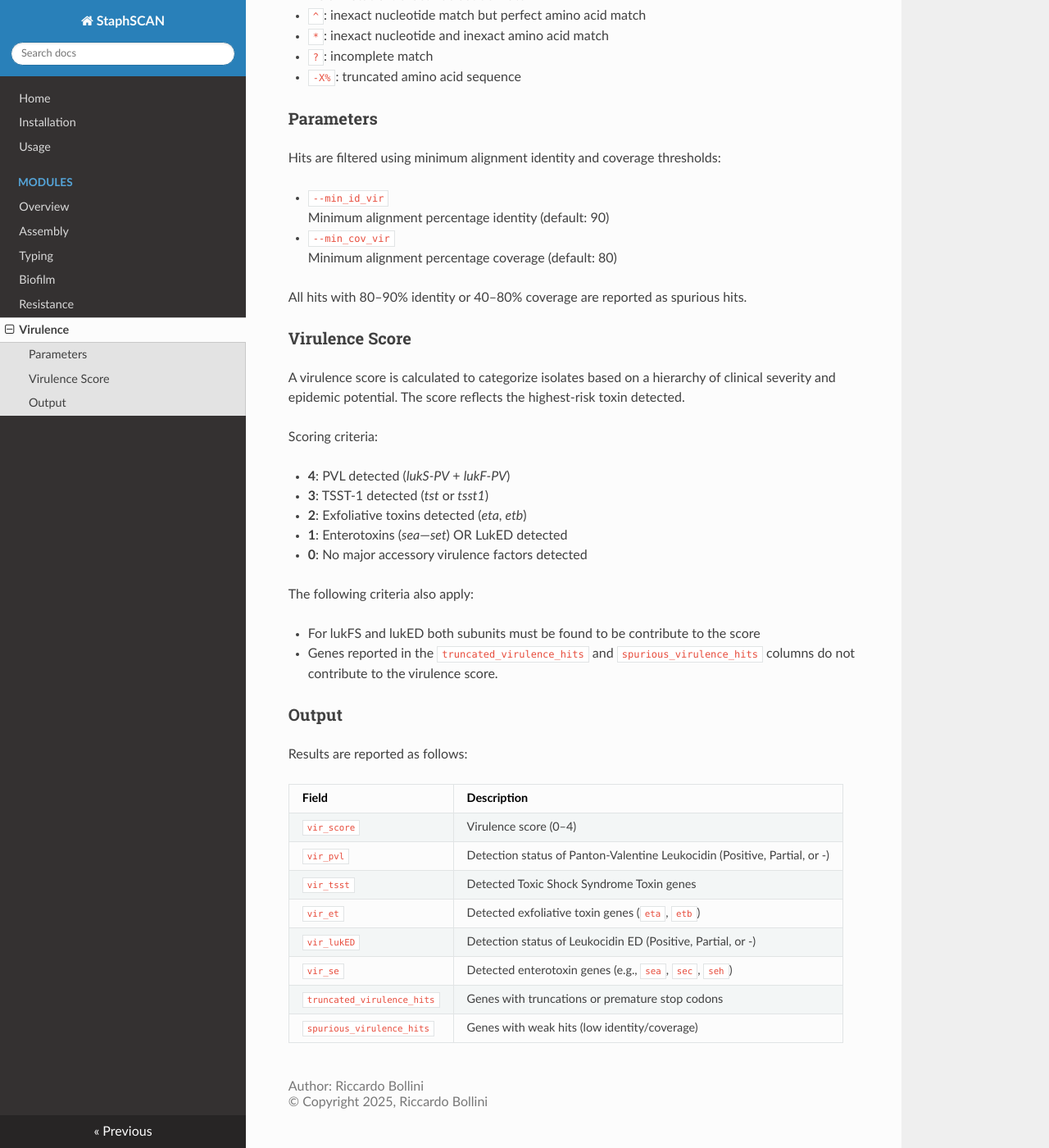
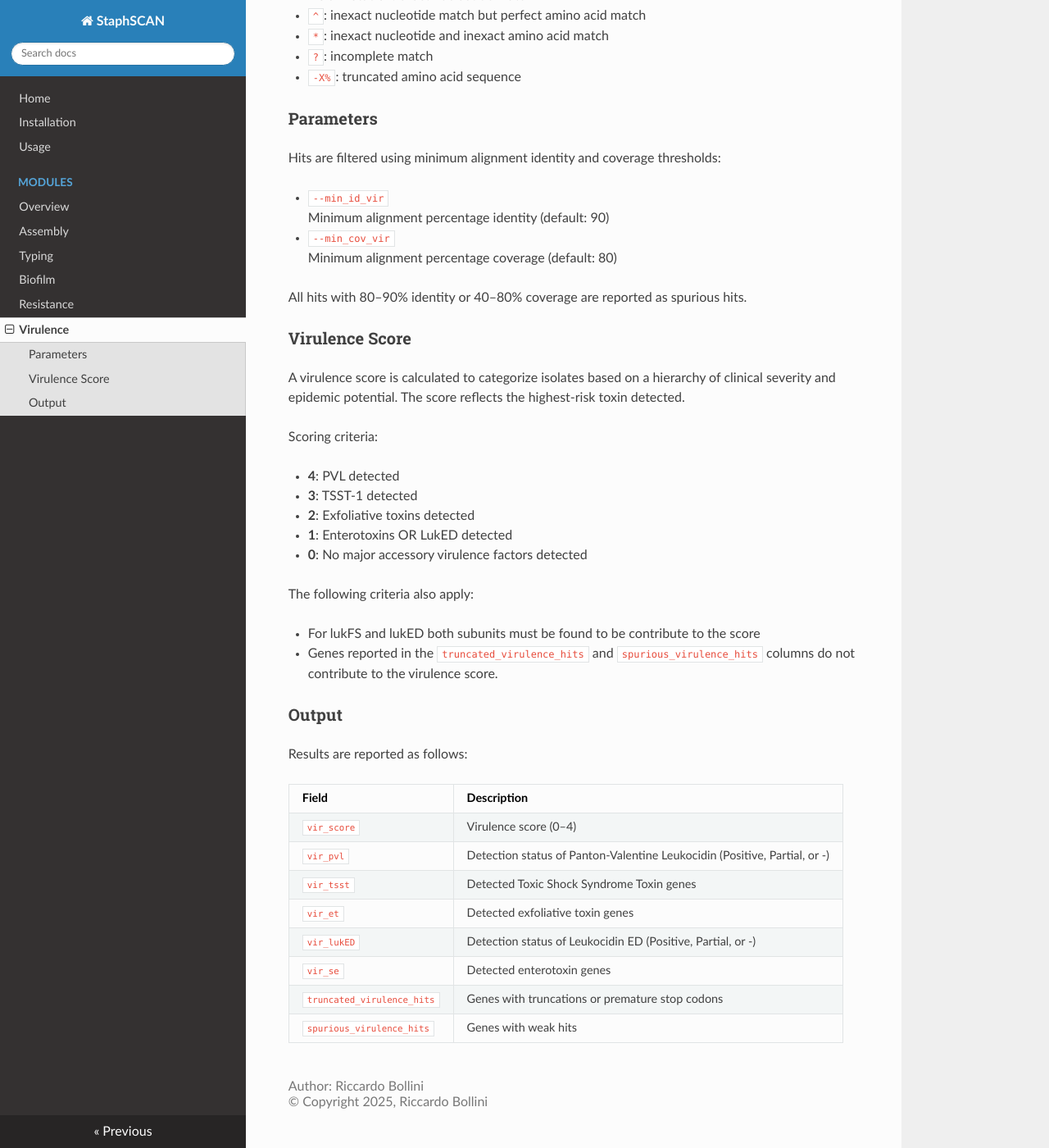
Before and after one commit to riccabolla/StaphSCAN, an MkDocs documentation site: the page built from docs/virulence.md, in a window 1280 px wide and 1400 px high, scrolled down 630 px. Shown: the whole window at 82% size. Built offline with MkDocs 1.6.1, drawn with Linux system fonts in a browser that asks for light colours; nearby versions of some CDN libraries.

Commit message:
updated doc

```diff
--- a/docs/virulence.md
+++ b/docs/virulence.md
@@ -40,10 +40,10 @@ A virulence score is calculated to categorize isolates based on a hierarchy of c
 
 Scoring criteria:
 
-- **4**: PVL detected (*lukS-PV* + *lukF-PV*)
-- **3**: TSST-1 detected (*tst* or *tsst1*)
-- **2**: Exfoliative toxins detected (*eta*, *etb*)
-- **1**: Enterotoxins (*sea*—*set*) OR LukED detected
+- **4**: PVL detected
+- **3**: TSST-1 detected
+- **2**: Exfoliative toxins detected
+- **1**: Enterotoxins OR LukED detected
 - **0**: No major accessory virulence factors detected
 
 The following criteria also apply:
@@ -61,8 +61,8 @@ Results are reported as follows:
 | `vir_score` | Virulence score (0–4) |
 | `vir_pvl` | Detection status of Panton-Valentine Leukocidin (Positive, Partial, or -) |
 | `vir_tsst` | Detected Toxic Shock Syndrome Toxin genes |
-| `vir_et` | Detected exfoliative toxin genes (`eta`, `etb`) |
+| `vir_et` | Detected exfoliative toxin genes |
 | `vir_lukED` | Detection status of Leukocidin ED (Positive, Partial, or -) |
-| `vir_se` | Detected enterotoxin genes (e.g., `sea`, `sec`, `seh`) |
+| `vir_se` | Detected enterotoxin genes |
 | `truncated_virulence_hits` | Genes with truncations or premature stop codons |
-| `spurious_virulence_hits` | Genes with weak hits (low identity/coverage) |
+| `spurious_virulence_hits` | Genes with weak hits |
```
Also changed, not shown: docs/resistance.md (+5 -5 lines).
